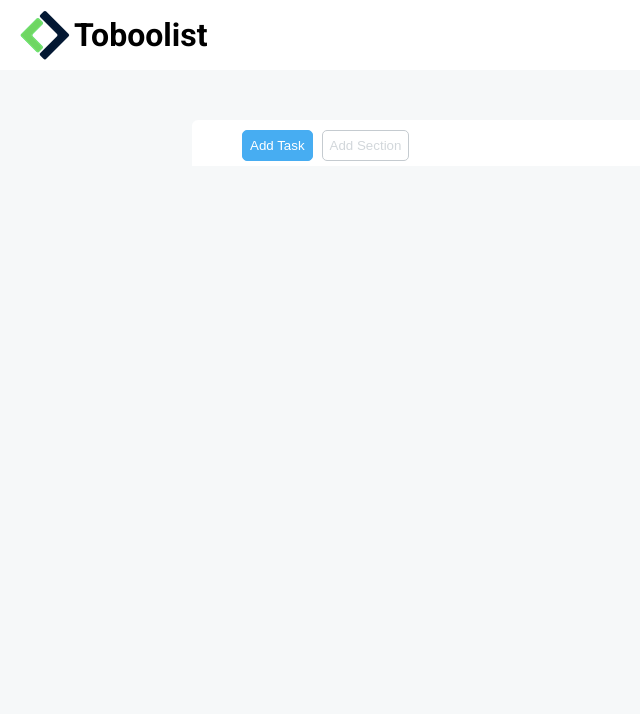
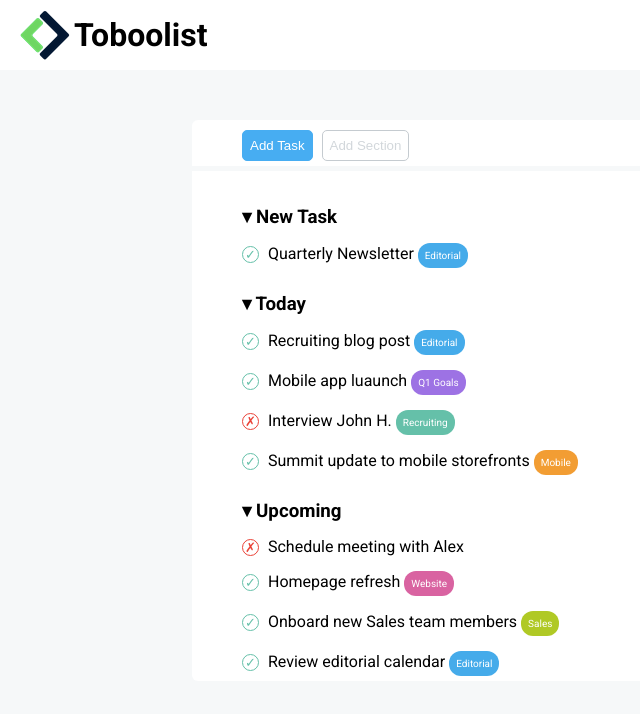
Before and after one commit to MatteoBarducci/html-css-toboolist, a plain HTML site: page index.html in a window 1280 px wide. Shown: the whole page, without its empty margins (0-640 px from the left). Drawn offline with Linux system fonts and the light colour scheme.

Commit message:
feat: add main

```diff
--- a/index.html
+++ b/index.html
@@ -14,17 +14,73 @@
 <body>
 
     <header>
-            <img class="Logo" src="img/Logo.png" alt="Logo Boolean">
-            <h1 class="Logo">Toboolist</h1>
+        <img class="Logo" src="img/Logo.png" alt="Logo Boolean">
+        <h1 class="Logo">Toboolist</h1>
     </header>
 
-    <div class="container">
-        <nav>
-            <button class="blue button">Add Task</button>
-            <button class="white button">Add Section</button>
-        </nav>
-        <main>
-        </main>
-    </div>
+    <nav class="container first-container">
+        <button class="blue-button button">Add Task</button>
+        <button class="white-button button">Add Section</button>
+    </nav>
+
+    <main class="container second-container">
+
+        <!-- New Task -->
+        <h3 class="category">&#x25BE; New Task</h3>
+        <div class="task">
+            <div class="circle green-circle">&check;</div>
+            <span>Quarterly Newsletter</span>
+            <div class="label blue-label">Editorial</div>
+        </div>
+        <!--/New Task -->
+
+        <!-- Today -->
+        <h3 class="category">&#x25BE; Today</h3>
+        <div class="task">
+            <div class="circle green-circle">&check;</div>
+            <span>Recruiting blog post</span>
+            <div class="label blue-label">Editorial</div>
+        </div>
+        <div class="task">
+            <div class="circle green-circle">&check;</div>
+            <span>Mobile app luaunch</span>
+            <div class="label purple-label">Q1 Goals</div>
+        </div>
+        <div class="task">
+            <div class="circle red-circle">&cross;</div>
+            <span>Interview John H.</span>
+            <div class="label green-label">Recruiting</div>
+        </div>
+        <div class="task">
+            <div class="circle green-circle">&check;</div>
+            <span>Summit update to mobile storefronts</span>
+            <div class="label orange-label">Mobile</div>
+        </div>
+        <!--/Today -->
+
+        <!-- Upcoming -->
+        <h3 class="category">&#x25BE; Upcoming</h3>
+        <div class="task">
+            <div class="circle red-circle">&cross;</div>
+            <span>Schedule meeting with Alex</span>
+        </div>
+        <div class="task">
+            <div class="circle green-circle">&check;</div>
+            <span>Homepage refresh</span>
+            <div class="label magenta-label">Website</div>
+        </div>
+        <div class="task">
+            <div class="circle green-circle">&check;</div>
+            <span>Onboard new Sales team members</span>
+            <div class="label lightgreen-label">Sales</div>
+        </div>
+        <div class="task">
+            <div class="circle green-circle">&check;</div>
+            <span>Review editorial calendar</span>
+            <div class="label blue-label">Editorial</div>
+        </div>
+        <!--/Upcoming -->
+
+    </main>
 </body>
 </html>
--- a/style.css
+++ b/style.css
@@ -26,10 +26,18 @@ header{
 .container{
     background-color: white;
     width: 70%;
+    padding: 10px 50px 5px 50px;
+}
+.first-container{
     margin: auto;
     border-top-left-radius: 6px;
     border-top-right-radius: 6px;
-    padding: 10px 50px 5px 50px;
+}
+
+.second-container{
+    margin: 5px auto;
+    border-bottom-right-radius: 6px;
+    border-bottom-left-radius: 6px;
 }
 
 .button{
@@ -38,16 +46,78 @@ header{
     padding: 7px;
 }
 
-.blue{
+.blue-button{
     background-color: #47ADF2;
     color: white;
     border: 1px solid #47ADF2;
     box-sizing: border-box;
 }
 
-.white{
+.white-button{
     background-color: white;
     color: #D2D7DB;
     border: 1px solid #C5CBD0;
     box-sizing: border-box;
 }
+
+.category{
+    margin-top: 25px;
+    margin-bottom: 15px;
+}
+
+.task{
+    margin-top: 15px;
+}
+
+.circle{
+    display: inline-block;
+    height: 17px;
+    width: 17px;
+    border-radius: 100%;
+    text-align: center;
+    font-size: small;
+    margin-right: 5px;
+}
+
+.green-circle{
+    border: 1px solid #65C0A9;
+    color: #65C0A9;
+}
+
+.red-circle{
+    border: 1px solid #EA4237;
+    color: #EA4237;
+}
+
+.label{
+    display: inline-block;
+    text-align: center;
+    font-size: 10px;
+    padding: 7px;
+    color: white;
+    border-radius: 12px;
+}
+
+.blue-label{
+    background-color: #45ABEA;
+}
+
+.purple-label{
+    background-color: #9D72E4;
+}
+
+.green-label{
+    background-color: #65C0A9;
+}
+
+.orange-label{
+    background-color: #F29D33;
+}
+
+.magenta-label{
+    background-color: #D963A1;
+}
+
+.lightgreen-label{
+    background-color: #B0C925;
+}
```
